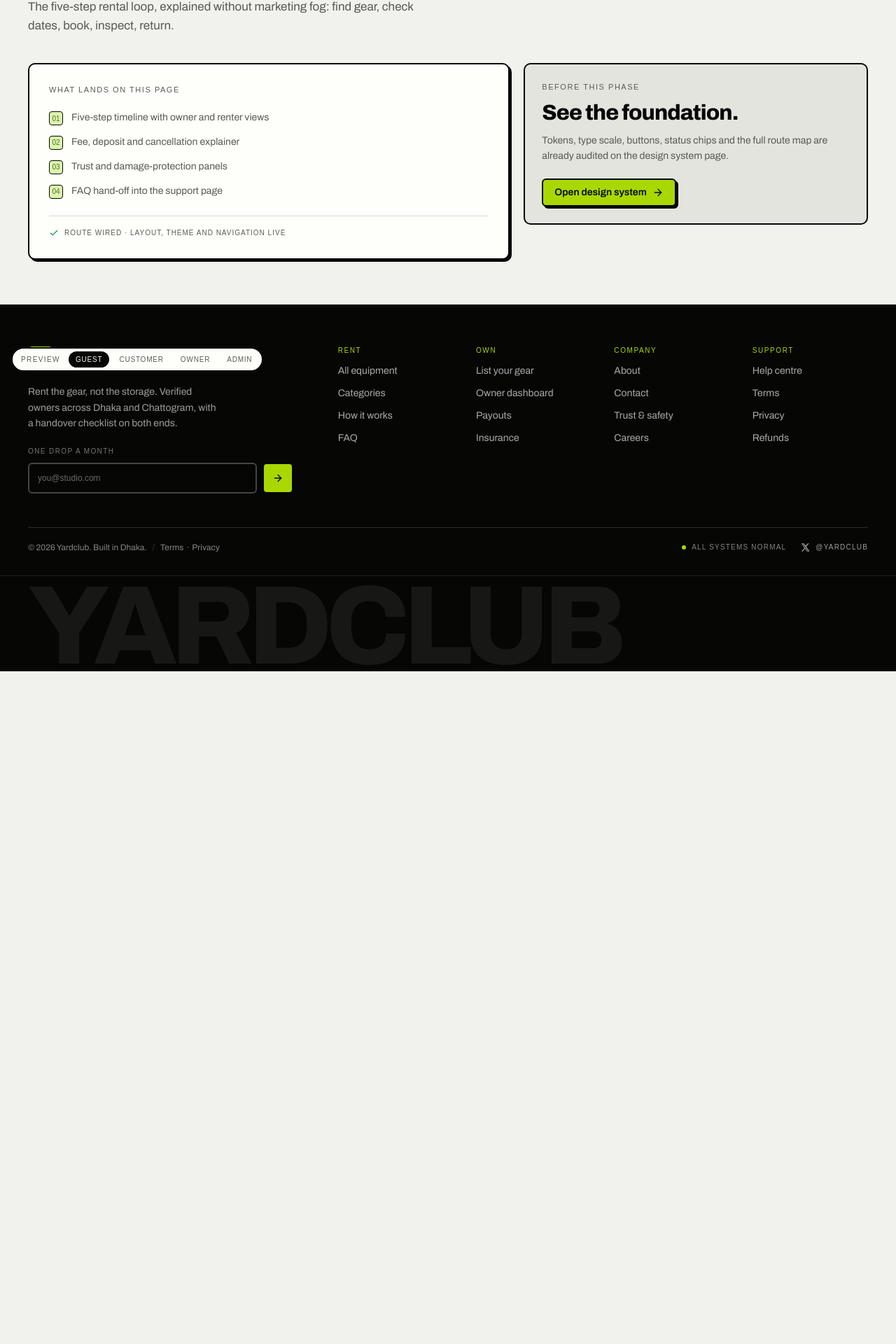
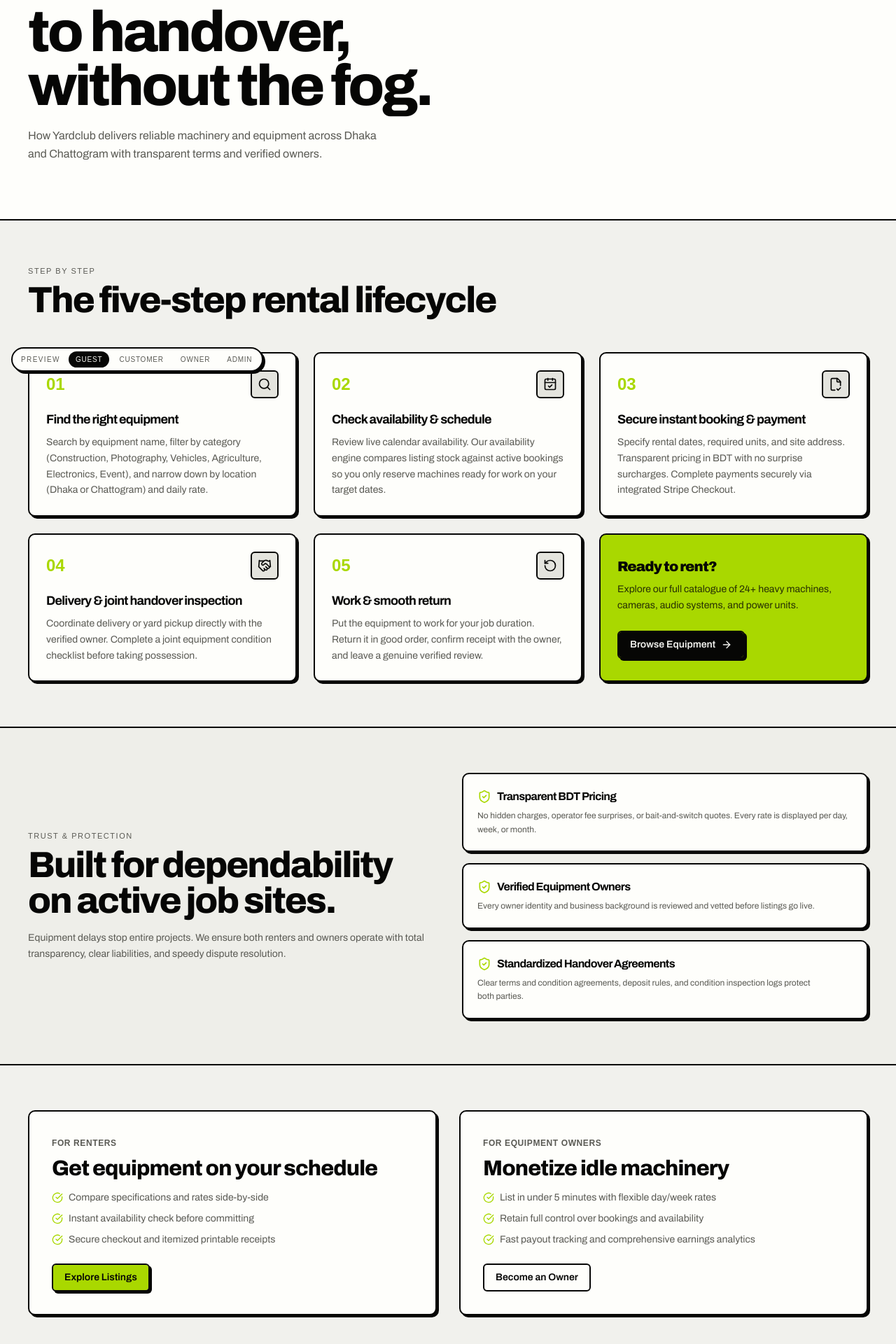
Before and after one commit to Srabon-bot/yard-club-client, a Next.js app: page /how-it-works in a window 1280 px wide. Shown: the part 253-2173 px from the top of the page at 70% size. Before the commit the page ends 1212 px from the top, so only its background shows below. Built offline with nearby package versions, Linux system fonts and the light colour scheme; a web font is replaced by a local one.

Commit message:
feat: build how-it-works page

```diff
--- a/src/app/(marketing)/how-it-works/page.tsx
+++ b/src/app/(marketing)/how-it-works/page.tsx
@@ -1,21 +1,238 @@
 import type { Metadata } from "next";
-import { PhasePlaceholder } from "@/components/site/phase-placeholder";
+import Link from "next/link";
+import {
+  ArrowRight,
+  CalendarCheck,
+  CheckCircle,
+  FileCheck2,
+  Handshake,
+  Search,
+  ShieldCheck,
+  Truck,
+  RotateCcw,
+} from "lucide-react";
+import { Button } from "@/components/ui/button";
 
-export const metadata: Metadata = { title: 'How it works' };
+export const metadata: Metadata = {
+  title: "How It Works",
+  description:
+    "The 5-step rental loop on Yardclub: search, check availability, book securely, inspect at handover, and return.",
+};
 
-export default function Page() {
+const STEPS = [
+  {
+    step: "01",
+    title: "Find the right equipment",
+    icon: Search,
+    desc: "Search by equipment name, filter by category (Construction, Photography, Vehicles, Agriculture, Electronics, Event), and narrow down by location (Dhaka or Chattogram) and daily rate.",
+  },
+  {
+    step: "02",
+    title: "Check availability & schedule",
+    icon: CalendarCheck,
+    desc: "Review live calendar availability. Our availability engine compares listing stock against active bookings so you only reserve machines ready for work on your target dates.",
+  },
+  {
+    step: "03",
+    title: "Secure instant booking & payment",
+    icon: FileCheck2,
+    desc: "Specify rental dates, required units, and site address. Transparent pricing in BDT with no surprise surcharges. Complete payments securely via integrated Stripe Checkout.",
+  },
+  {
+    step: "04",
+    title: "Delivery & joint handover inspection",
+    icon: Handshake,
+    desc: "Coordinate delivery or yard pickup directly with the verified owner. Complete a joint equipment condition checklist before taking possession.",
+  },
+  {
+    step: "05",
+    title: "Work & smooth return",
+    icon: RotateCcw,
+    desc: "Put the equipment to work for your job duration. Return it in good order, confirm receipt with the owner, and leave a genuine verified review.",
+  },
+];
+
+const TRUST_FACTORS = [
+  {
+    title: "Transparent BDT Pricing",
+    desc: "No hidden charges, operator fee surprises, or bait-and-switch quotes. Every rate is displayed per day, week, or month.",
+  },
+  {
+    title: "Verified Equipment Owners",
+    desc: "Every owner identity and business background is reviewed and vetted before listings go live.",
+  },
+  {
+    title: "Standardized Handover Agreements",
+    desc: "Clear terms and condition agreements, deposit rules, and condition inspection logs protect both parties.",
+  },
+];
+
+export default function HowItWorksPage() {
   return (
-    <PhasePlaceholder
-      phase="04"
-      title='From browse to handover'
-      description='The five-step rental loop, explained without marketing fog: find gear, check dates, book, inspect, return.'
-      sections={[
-      'Five-step timeline with owner and renter views',
-      'Fee, deposit and cancellation explainer',
-      'Trust and damage-protection panels',
-      'FAQ hand-off into the support page',
-      ]}
+    <>
+      {/* Hero */}
+      <section className="border-b-2 border-ink bg-surface">
+        <div className="container-page py-16 lg:py-20">
+          <p className="eyebrow">The Rental Loop</p>
+          <h1 className="display-1 mt-3 max-w-[16ch]">
+            From search to handover, without the fog.
+          </h1>
+          <p className="mt-5 max-w-[56ch] text-base leading-relaxed text-ink-soft">
+            How Yardclub delivers reliable machinery and equipment across Dhaka
+            and Chattogram with transparent terms and verified owners.
+          </p>
+        </div>
+      </section>
 
-    />
+      {/* 5 Steps */}
+      <section className="border-b-2 border-ink">
+        <div className="container-page py-16">
+          <p className="eyebrow">Step by step</p>
+          <h2 className="display-2 mt-2">The five-step rental lifecycle</h2>
+
+          <div className="mt-12 grid gap-6 md:grid-cols-2 lg:grid-cols-3">
+            {STEPS.map((s) => {
+              const Icon = s.icon;
+              return (
+                <div
+                  key={s.step}
+                  className="relative flex flex-col justify-between rounded-[10px] border-2 border-ink bg-surface p-6 shadow-offset-sm"
+                >
+                  <div>
+                    <div className="flex items-center justify-between">
+                      <span className="font-mono text-2xl font-bold text-lime">
+                        {s.step}
+                      </span>
+                      <span className="grid size-10 place-items-center rounded-[6px] border-2 border-ink bg-secondary">
+                        <Icon className="size-5 text-ink" />
+                      </span>
+                    </div>
+                    <h3 className="mt-4 font-heading text-lg font-bold">
+                      {s.title}
+                    </h3>
+                    <p className="mt-2 text-sm leading-relaxed text-ink-soft">
+                      {s.desc}
+                    </p>
+                  </div>
+                </div>
+              );
+            })}
+
+            <div className="flex flex-col justify-center rounded-[10px] border-2 border-ink bg-lime p-6 shadow-offset-sm">
+              <h3 className="font-heading text-xl font-black text-[#060605]">
+                Ready to rent?
+              </h3>
+              <p className="mt-2 text-sm leading-relaxed text-[#060605]/80">
+                Explore our full catalogue of 24+ heavy machines, cameras, audio
+                systems, and power units.
+              </p>
+              <div className="mt-6">
+                <Button asChild className="bg-ink text-background hover:bg-ink/90">
+                  <Link href="/equipment">
+                    Browse Equipment
+                    <ArrowRight className="size-4" />
+                  </Link>
+                </Button>
+              </div>
+            </div>
+          </div>
+        </div>
+      </section>
+
+      {/* Trust & Protection */}
+      <section className="border-b-2 border-ink bg-secondary/30">
+        <div className="container-page py-16">
+          <div className="grid gap-10 lg:grid-cols-2 lg:items-center">
+            <div>
+              <p className="eyebrow">Trust & Protection</p>
+              <h2 className="display-2 mt-2">
+                Built for dependability on active job sites.
+              </h2>
+              <p className="mt-4 text-sm leading-relaxed text-ink-soft">
+                Equipment delays stop entire projects. We ensure both renters and
+                owners operate with total transparency, clear liabilities, and
+                speedy dispute resolution.
+              </p>
+            </div>
+
+            <div className="grid gap-4">
+              {TRUST_FACTORS.map((tf) => (
+                <div
+                  key={tf.title}
+                  className="rounded-[10px] border-2 border-ink bg-surface p-5 shadow-offset-sm"
+                >
+                  <h4 className="flex items-center gap-2 font-heading text-base font-bold">
+                    <ShieldCheck className="size-5 text-lime" />
+                    {tf.title}
+                  </h4>
+                  <p className="mt-1.5 text-xs leading-relaxed text-ink-soft">
+                    {tf.desc}
+                  </p>
+                </div>
+              ))}
+            </div>
+          </div>
+        </div>
+      </section>
+
+      {/* Two Modes */}
+      <section className="border-b-2 border-ink">
+        <div className="container-page py-16">
+          <div className="grid gap-8 md:grid-cols-2">
+            <div className="rounded-[10px] border-2 border-ink bg-surface p-8 shadow-offset-sm">
+              <span className="font-mono text-xs font-semibold uppercase tracking-wider text-ink-soft">
+                For Renters
+              </span>
+              <h3 className="display-3 mt-2">Get equipment on your schedule</h3>
+              <ul className="mt-4 space-y-2.5 text-sm text-ink-soft">
+                <li className="flex items-center gap-2">
+                  <CheckCircle className="size-4 text-lime" />
+                  Compare specifications and rates side-by-side
+                </li>
+                <li className="flex items-center gap-2">
+                  <CheckCircle className="size-4 text-lime" />
+                  Instant availability check before committing
+                </li>
+                <li className="flex items-center gap-2">
+                  <CheckCircle className="size-4 text-lime" />
+                  Secure checkout and itemized printable receipts
+                </li>
+              </ul>
+              <div className="mt-6">
+                <Button asChild>
+                  <Link href="/equipment">Explore Listings</Link>
+                </Button>
+              </div>
+            </div>
+
+            <div className="rounded-[10px] border-2 border-ink bg-surface p-8 shadow-offset-sm">
+              <span className="font-mono text-xs font-semibold uppercase tracking-wider text-ink-soft">
+                For Equipment Owners
+              </span>
+              <h3 className="display-3 mt-2">Monetize idle machinery</h3>
+              <ul className="mt-4 space-y-2.5 text-sm text-ink-soft">
+                <li className="flex items-center gap-2">
+                  <CheckCircle className="size-4 text-lime" />
+                  List in under 5 minutes with flexible day/week rates
+                </li>
+                <li className="flex items-center gap-2">
+                  <CheckCircle className="size-4 text-lime" />
+                  Retain full control over bookings and availability
+                </li>
+                <li className="flex items-center gap-2">
+                  <CheckCircle className="size-4 text-lime" />
+                  Fast payout tracking and comprehensive earnings analytics
+                </li>
+              </ul>
+              <div className="mt-6">
+                <Button asChild variant="outline">
+                  <Link href="/register">Become an Owner</Link>
+                </Button>
+              </div>
+            </div>
+          </div>
+        </div>
+      </section>
+    </>
   );
 }
```
